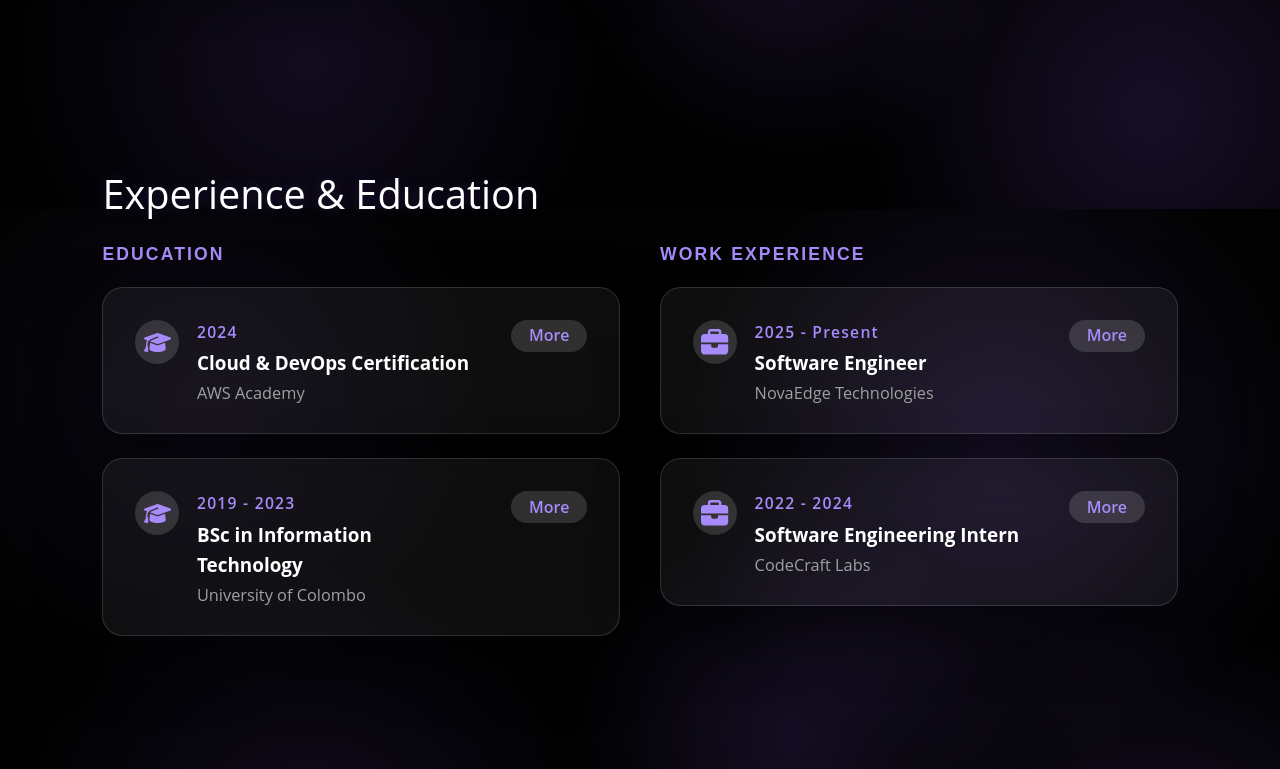
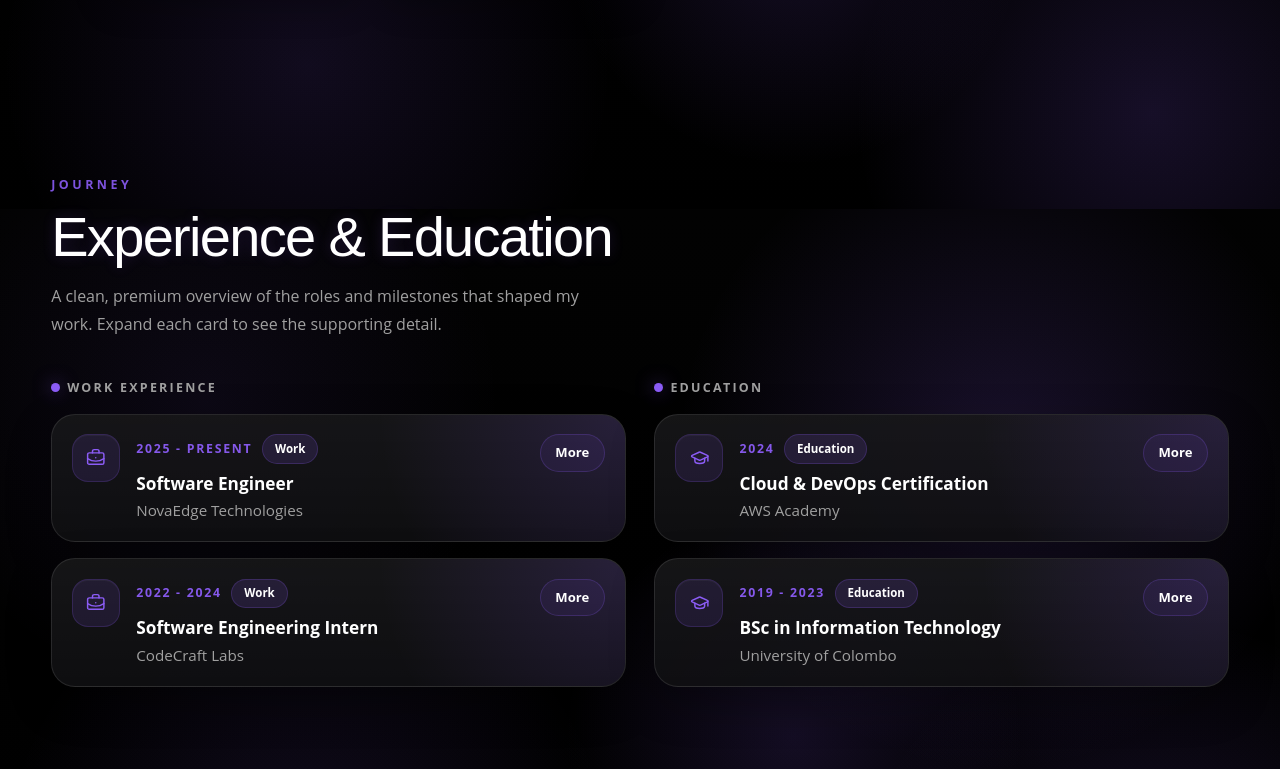
Before and after one commit to Malshii/Portfolio-v2, a Next.js app: page / in a window 1280 px wide. Shown: the part 1391-2160 px from the top of the page. Built offline with nearby package versions, Linux system fonts and the light colour scheme.

Commit message:
updated experience cards view

```diff
--- a/app/components/ExpandableCard.js
+++ b/app/components/ExpandableCard.js
@@ -1,31 +1,43 @@
 "use client";
 import React, { useState } from "react";
-import { FaGraduationCap, FaBriefcase } from "react-icons/fa6";
+import { LuBriefcaseBusiness, LuGraduationCap } from "react-icons/lu";
 
 export default function ExpandableCard({ year, title, place, details, type }) {
-  const [expanded, setExpanded] = React.useState(false);
-  // Use icon based on type
-  const icon =
-    type === "education" ? (
-      <FaGraduationCap />
-    ) : (
-      <FaBriefcase />
-    );
-  // Optionally parse year for date range
+  const [expanded, setExpanded] = useState(false);
+  const isEducation = type === "education";
+  const icon = isEducation ? <LuGraduationCap /> : <LuBriefcaseBusiness />;
+  const typeLabel = isEducation ? "Education" : "Work";
+  const detailsId = `${type}-${year}-${title}`.replace(/[^a-zA-Z0-9-_]/g, "-");
+
   return (
     <article className={`exp-card${expanded ? " expanded" : ""}`}>
-      <div className="exp-card-header" onClick={() => setExpanded((e) => !e)}>
-        <span className="exp-card-icon">{icon}</span>
+      <div className="exp-card-header">
+        <span className="exp-card-icon" aria-hidden="true">
+          {icon}
+        </span>
         <div className="exp-card-main">
-          <div className="exp-card-dates">{year}</div>
+          <div className="exp-card-meta-row">
+            <div className="exp-card-dates">{year}</div>
+            <span className="exp-card-badge">{typeLabel}</span>
+          </div>
           <div className="exp-card-title">{title}</div>
           <div className="exp-card-place">{place}</div>
         </div>
-        <button className="exp-card-toggle" aria-label={expanded ? "Collapse" : "Expand"}>
+        <button
+          type="button"
+          className="exp-card-toggle"
+          onClick={() => setExpanded((current) => !current)}
+          aria-expanded={expanded}
+          aria-controls={detailsId}
+        >
           {expanded ? "Less" : "More"}
         </button>
       </div>
-      {expanded && <div className="exp-card-details">{details}</div>}
+      {expanded && (
+        <div className="exp-card-details" id={detailsId}>
+          {details}
+        </div>
+      )}
     </article>
   );
 }
--- a/app/components/ExperienceSection.js
+++ b/app/components/ExperienceSection.js
@@ -2,23 +2,44 @@ import ExpandableCard from "./ExpandableCard";
 
 export default function ExperienceSection({ education = [], work = [] }) {
   return (
-    <section className="experince-section section-reveal" id="experience">
+    <section className="experience-section section-reveal" id="experience">
       <div className="experience-container">
-      <h2>Experience & Education</h2>
+        <div className="experience-header">
+          <p className="experience-eyebrow">Journey</p>
+          <h2>Experience &amp; Education</h2>
+          <p className="experience-intro">
+            A clean, premium overview of the roles and milestones that shaped my
+            work. Expand each card to see the supporting detail.
+          </p>
+        </div>
+
         <div className="experience-columns">
           <div className="experience-col">
-          <h3 className="experience-subtitle">Education</h3>
+            <div className="experience-subtitle-wrap">
+              <span className="experience-section-label">Work Experience</span>
+            </div>
             <div className="timeline-list">
-            {education.map((item) => (
-              <ExpandableCard key={item.title + item.year} {...item} type="education" />
+              {work.map((item) => (
+                <ExpandableCard
+                  key={item.title + item.year}
+                  {...item}
+                  type="work"
+                />
               ))}
             </div>
           </div>
+
           <div className="experience-col">
-          <h3 className="experience-subtitle">Work Experience</h3>
+            <div className="experience-subtitle-wrap">
+              <span className="experience-section-label">Education</span>
+            </div>
             <div className="timeline-list">
-            {work.map((item) => (
-              <ExpandableCard key={item.title + item.year} {...item} type="work" />
+              {education.map((item) => (
+                <ExpandableCard
+                  key={item.title + item.year}
+                  {...item}
+                  type="education"
+                />
               ))}
             </div>
           </div>
--- a/app/styles/experience.css
+++ b/app/styles/experience.css
@@ -1,184 +1,262 @@
-/* Experience and timeline styles */
-.experince-section{
+/* Experience and education section */
+.experience-section {
+  width: 100%;
+  padding: 4.75rem clamp(1rem, 4vw, 4rem);
+  background: transparent;
   color: var(--soft-white);
-  padding: 4rem clamp(1rem, 4vw, 4rem);
-  width: 100%;
-  margin: 0 auto;
   box-sizing: border-box;
-  background: transparent;
-  min-height: auto;
 }
 
-.experience-container{
-  padding: 0 clamp(1rem, 4vw, 4rem);
+.experience-container {
+  width: min(1180px, 100%);
+  margin: 0 auto;
+}
+
+.experience-header {
+  max-width: 720px;
+  margin-bottom: 2.25rem;
+}
+
+.experience-eyebrow {
+  margin: 0 0 0.75rem;
+  color: rgba(var(--electric-cyan-rgb), 0.9);
+  text-transform: uppercase;
+  letter-spacing: 0.28em;
+  font-size: 0.78rem;
+  font-weight: 700;
+}
+
+.experience-header h2 {
+  margin: 0;
+  font-family: "Montserrat", "Montserrat Fallback", sans-serif;
+  font-size: clamp(2.15rem, 4.5vw, 3.5rem);
+  line-height: 1.06;
+  letter-spacing: -0.03em;
+}
+
+.experience-intro {
+  margin: 1rem 0 0;
+  max-width: 60ch;
+  color: var(--text-muted);
+  font-size: 1rem;
+  line-height: 1.75;
+}
+
+.experience-columns {
+  display: grid;
+  grid-template-columns: repeat(2, minmax(0, 1fr));
+  gap: 1.8rem;
+  align-items: start;
+}
+
+.experience-col {
+  min-width: 0;
+}
+
+.experience-subtitle-wrap {
+  margin-bottom: 0.9rem;
+}
+
+.experience-section-label {
+  display: inline-flex;
+  align-items: center;
+  gap: 0.45rem;
+  color: var(--text-muted);
+  font-size: 0.78rem;
+  font-weight: 700;
+  text-transform: uppercase;
+  letter-spacing: 0.18em;
+}
+
+.experience-section-label::before {
+  content: "";
+  width: 0.55rem;
+  height: 0.55rem;
+  border-radius: 999px;
+  background: var(--electric-cyan);
+  box-shadow: 0 0 18px rgba(var(--electric-cyan-rgb), 0.55);
 }
 
 .timeline-list {
-  position: relative;
   display: grid;
   gap: 1rem;
 }
 
-
-.timeline-card {
+.exp-card {
   position: relative;
-  margin-left: 2.2rem;
+  overflow: hidden;
+  border-radius: 1.5rem;
+  padding: 1.2rem 1.25rem;
+  background:
+    linear-gradient(180deg, rgba(255, 255, 255, 0.05), rgba(255, 255, 255, 0.025)),
+    rgba(10, 10, 12, 0.88);
+  border: 1px solid rgba(255, 255, 255, 0.1);
+  box-shadow: 0 16px 44px rgba(0, 0, 0, 0.26);
+  transition:
+    transform 220ms ease,
+    border-color 220ms ease,
+    box-shadow 220ms ease,
+    background 220ms ease;
 }
 
-.timeline-card::before {
+.exp-card::before {
   content: "";
   position: absolute;
-  left: -2.05rem;
-  top: 1.35rem;
-  width: 12px;
-  height: 12px;
-  border-radius: 50%;
-  border: none;
-  background: var(--aurora-green);
-  box-shadow: 0 0 12px rgba(var(--electric-cyan-rgb), 0.38);
+  inset: 0;
+  background: radial-gradient(
+    circle at top right,
+    rgba(var(--electric-cyan-rgb), 0.16),
+    transparent 42%
+  );
+  pointer-events: none;
 }
 
-.timeline-card .time {
-  margin: 0;
-  text-transform: uppercase;
-  letter-spacing: 0.09em;
-  font-size: 0.75rem;
-  color: var(--aurora-green);
+.exp-card:hover {
+  transform: translateY(-4px);
+  border-color: rgba(var(--electric-cyan-rgb), 0.42);
+  box-shadow: 0 22px 54px rgba(0, 0, 0, 0.32);
 }
 
-.timeline-card h3 {
-  margin: 0.44rem 0 0;
+.exp-card.expanded {
+  border-color: rgba(var(--electric-cyan-rgb), 0.5);
 }
 
-.timeline-card h4 {
-  margin: 0.28rem 0 0;
-  color: rgba(255, 255, 255, 0.86);
+.exp-card-header {
+  position: relative;
+  z-index: 1;
+  display: grid;
+  grid-template-columns: auto minmax(0, 1fr) auto;
+  gap: 1rem;
+  align-items: flex-start;
 }
 
-.timeline-card p {
-  margin: 0.5rem 0 0;
-  color: rgba(255, 255, 255, 0.72);
+.exp-card-icon {
+  width: 3rem;
+  height: 3rem;
+  border-radius: 1rem;
+  display: grid;
+  place-items: center;
+  color: var(--electric-cyan);
+  background: rgba(var(--electric-cyan-rgb), 0.12);
+  border: 1px solid rgba(var(--electric-cyan-rgb), 0.18);
+  box-shadow: inset 0 1px 0 rgba(255, 255, 255, 0.04);
 }
 
-/* Modern Experience & Education Section Styles */
-.experience-section {
-  width: 100%;
-  padding: 4rem clamp(1rem, 4vw, 4rem);
-  background: var(--page-theme-bg);
+.exp-card-icon svg {
+  width: 1.22rem;
+  height: 1.22rem;
+  stroke-width: 1.8;
 }
-.experience-columns {
+
+.exp-card-main {
+  min-width: 0;
+}
+
+.exp-card-meta-row {
   display: flex;
-  gap: 2.5rem;
-  justify-content: center;
-  align-items: flex-start;
+  flex-wrap: wrap;
+  align-items: center;
+  gap: 0.6rem;
+  margin-bottom: 0.5rem;
 }
-.experience-col {
-  flex: 1 1 0;
-  min-width: 320px;
-  max-width: 520px;
+
+.exp-card-dates {
+  font-size: 0.77rem;
+  font-weight: 700;
+  letter-spacing: 0.14em;
+  text-transform: uppercase;
+  color: rgba(var(--electric-cyan-rgb), 0.95);
 }
-.experience-subtitle {
-  color: var(--aurora-green);
-  font-size: 1.1rem;
-  font-weight: 700;
-  letter-spacing: 0.12em;
-  margin-bottom: 1.2rem;
-  text-transform: uppercase;
-}
-.timeline-list {
-  display: flex;
-  flex-direction: column;
-  gap: 1.5rem;
-}
-.exp-card {
-  background: var(--glass-bg);
-  border-radius: 1.3rem;
-  box-shadow: var(--shadow-deep);
-  padding: 2rem 2rem 1.5rem 2rem;
-  position: relative;
-  border: 1.5px solid var(--glass-border);
-  transition: box-shadow 0.2s, border-color 0.2s;
-}
-.exp-card.expanded {
-  box-shadow: 0 8px 32px 0 rgba(0,0,0,0.18);
-  border-color: var(--aurora-green);
-}
-.exp-card-header {
-  display: flex;
-  align-items: flex-start;
-  gap: 1.1rem;
-  cursor: pointer;
-}
-.exp-card-icon {
-  width: 44px;
-  height: 44px;
-  border-radius: 50%;
-  background: var(--glass-border);
-  display: flex;
+
+.exp-card-badge {
+  display: inline-flex;
   align-items: center;
-  justify-content: center;
-  color: var(--aurora-green);
-  font-size: 1.7rem;
-}
-.exp-card-main {
-  flex: 1;
-}
-.exp-card-dates {
-  font-size: 0.98rem;
-  color: var(--aurora-green);
-  font-weight: 600;
-  letter-spacing: 0.08em;
-  margin-bottom: 0.2rem;
-}
-.exp-card-title {
-  font-size: 1.18rem;
+  border-radius: 999px;
+  padding: 0.28rem 0.75rem;
+  font-size: 0.72rem;
   font-weight: 700;
   color: var(--soft-white);
-  margin-bottom: 0.1rem;
+  background: rgba(var(--electric-cyan-rgb), 0.14);
+  border: 1px solid rgba(var(--electric-cyan-rgb), 0.22);
 }
+
+.exp-card-title {
+  margin: 0;
+  font-size: 1.08rem;
+  line-height: 1.35;
+  font-weight: 700;
+  color: var(--soft-white);
+}
+
 .exp-card-place {
-  font-size: 1.02rem;
+  margin-top: 0.28rem;
+  font-size: 0.95rem;
   color: var(--text-muted);
-  margin-bottom: 0.2rem;
+  line-height: 1.5;
 }
-.exp-card-badge {
-  display: inline-block;
-  background: var(--glass-border);
-  color: var(--aurora-green);
-  font-size: 0.92rem;
-  font-weight: 600;
-  border-radius: 1rem;
-  padding: 0.18em 0.9em;
-  margin-bottom: 0.5rem;
+
+.exp-card-toggle {
+  flex-shrink: 0;
+  border-radius: 999px;
+  border: 1px solid rgba(var(--electric-cyan-rgb), 0.22);
+  background: rgba(var(--electric-cyan-rgb), 0.08);
+  color: var(--soft-white);
+  padding: 0.45rem 0.9rem;
+  font-size: 0.82rem;
+  font-weight: 700;
+  transition:
+    transform 180ms ease,
+    background 180ms ease,
+    border-color 180ms ease,
+    color 180ms ease;
 }
-.exp-card-toggle {
-  background: var(--glass-border);
-  color: var(--aurora-green);
-  border: none;
-  border-radius: 1.2rem;
-  font-size: 1rem;
-  font-weight: 600;
-  padding: 0.2em 1.1em;
-  margin-left: 1.2rem;
-  cursor: pointer;
-  transition: background 0.18s, color 0.18s;
+
+.exp-card-toggle:hover {
+  transform: translateY(-1px);
+  background: rgba(var(--electric-cyan-rgb), 0.16);
+  border-color: rgba(var(--electric-cyan-rgb), 0.42);
+  color: var(--electric-cyan);
 }
-.exp-card-toggle:hover {
-  background: var(--aurora-green);
-  color: var(--space-black);
+
+.exp-card-details {
+  position: relative;
+  z-index: 1;
+  margin-top: 1rem;
+  padding-top: 1rem;
+  border-top: 1px solid rgba(255, 255, 255, 0.08);
+  color: rgba(255, 255, 255, 0.82);
+  line-height: 1.7;
 }
-.exp-card-details {
-  margin-top: 1.1rem;
-  color: var(--soft-white);
-  font-size: 1.05rem;
-  line-height: 1.6;
-}
-@media (max-width: 900px) {
+
+@media (max-width: 1024px) {
   .experience-columns {
-    flex-direction: column;
-    gap: 2.5rem;
-  }
-  .experience-col {
-    max-width: 100%;
+    grid-template-columns: 1fr;
+    gap: 1.25rem;
   }
 }
+
+@media (max-width: 720px) {
+  .experience-section {
+    padding: 4rem 1rem;
+  }
+
+  .experience-header {
+    margin-bottom: 1.6rem;
+  }
+
+  .exp-card {
+    padding: 1rem;
+    border-radius: 1.25rem;
+  }
+
+  .exp-card-header {
+    grid-template-columns: auto minmax(0, 1fr);
+    gap: 0.85rem 0.8rem;
+  }
+
+  .exp-card-toggle {
+    grid-column: 2;
+    justify-self: start;
+    margin-top: 0.1rem;
+  }
+}
```
Lines whose indentation alone changed are shown as unchanged.
